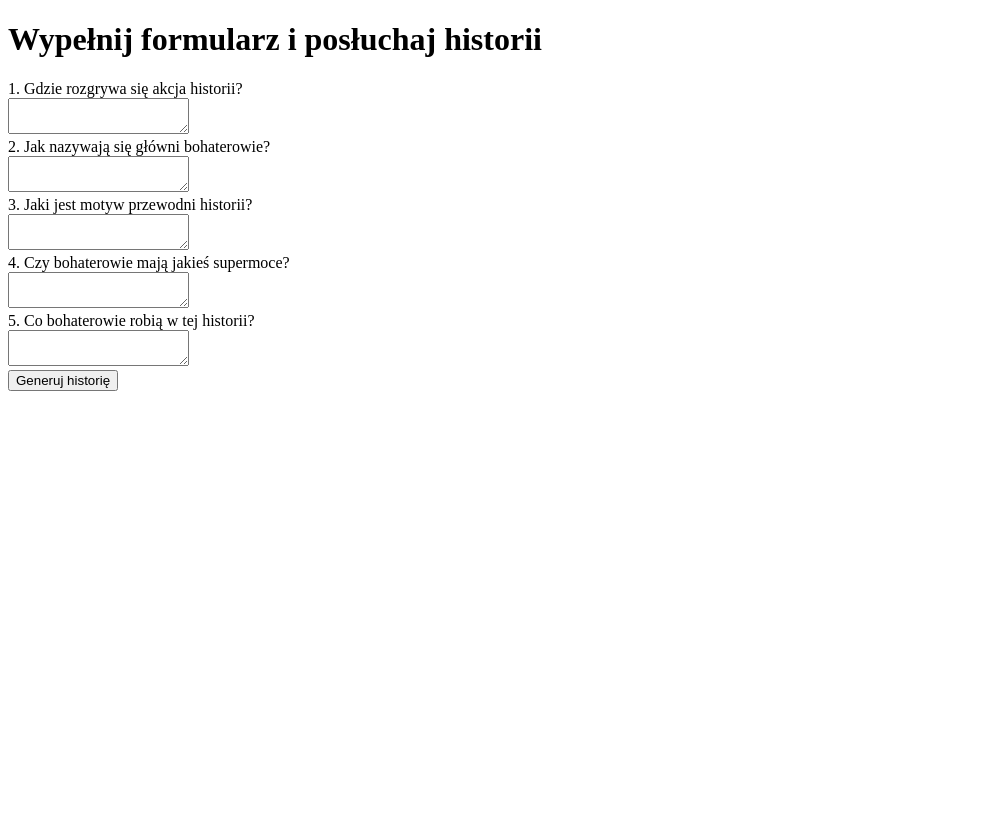
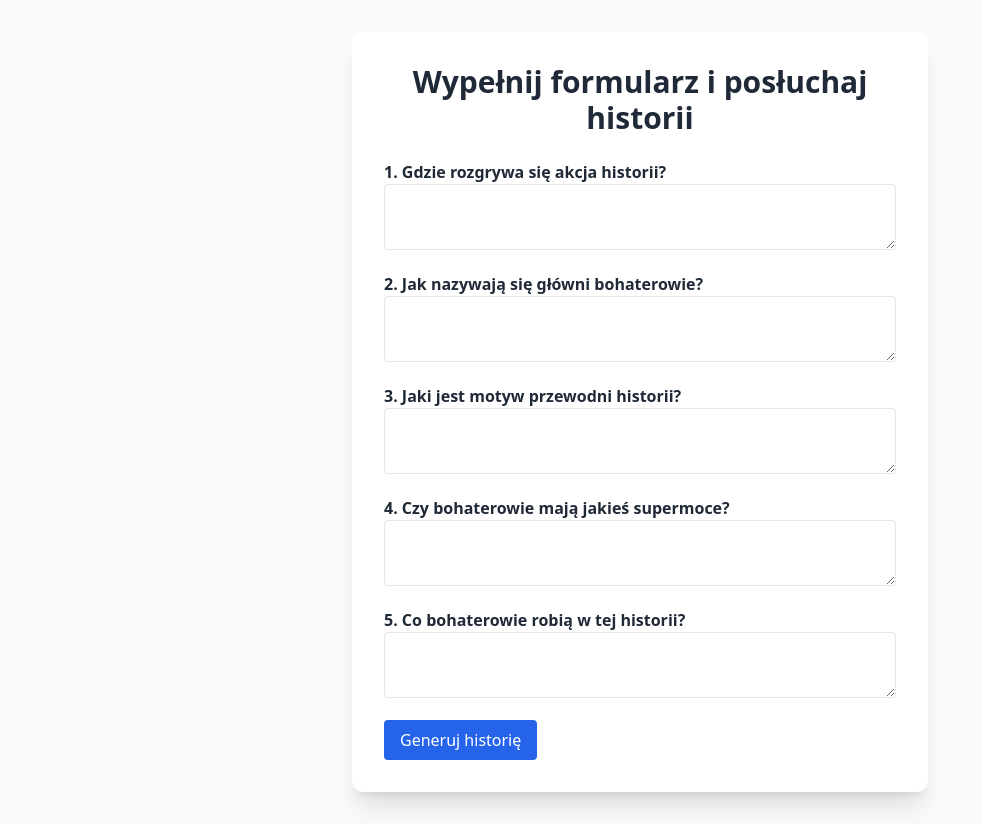
Before and after one commit to kamilsoldacki/will-you-read-me-smth, a plain HTML site: page templates/index.html in a window 1280 px wide. Shown: the whole page, without its empty margins (0-981 px from the left). Before the commit the page ends 800 px from the top, so only its background shows below. Drawn offline with nearby package versions, Linux system fonts and the light colour scheme.

Commit message:
Update index.html

```diff
--- a/templates/index.html
+++ b/templates/index.html
@@ -3,31 +3,39 @@
 <head>
     <meta charset="UTF-8">
     <title>Twoja Historia</title>
+    <script src="https://cdn.tailwindcss.com"></script>
 </head>
-<body>
-    <h1>Wypełnij formularz i posłuchaj historii</h1>
-    <form id="storyForm">
-        <label>1. Gdzie rozgrywa się akcja historii?</label><br>
-        <textarea name="q1" required></textarea><br>
+<body class="bg-gray-50 p-8 text-gray-800 font-sans">
+    <div class="max-w-xl mx-auto bg-white shadow-xl rounded-xl p-8">
+        <h1 class="text-3xl font-bold mb-6 text-center">Wypełnij formularz i posłuchaj historii</h1>
+        <form id="storyForm" class="space-y-4">
+            <div>
+                <label class="font-semibold block">1. Gdzie rozgrywa się akcja historii?</label>
+                <textarea name="q1" required class="w-full p-2 border rounded"></textarea>
+            </div>
+            <div>
+                <label class="font-semibold block">2. Jak nazywają się główni bohaterowie?</label>
+                <textarea name="q2" required class="w-full p-2 border rounded"></textarea>
+            </div>
+            <div>
+                <label class="font-semibold block">3. Jaki jest motyw przewodni historii?</label>
+                <textarea name="q3" required class="w-full p-2 border rounded"></textarea>
+            </div>
+            <div>
+                <label class="font-semibold block">4. Czy bohaterowie mają jakieś supermoce?</label>
+                <textarea name="q4" required class="w-full p-2 border rounded"></textarea>
+            </div>
+            <div>
+                <label class="font-semibold block">5. Co bohaterowie robią w tej historii?</label>
+                <textarea name="q5" required class="w-full p-2 border rounded"></textarea>
+            </div>
+            <button type="submit" class="mt-4 bg-blue-600 text-white px-4 py-2 rounded hover:bg-blue-700">Generuj historię</button>
+        </form>
 
-        <label>2. Jak nazywają się główni bohaterowie?</label><br>
-        <textarea name="q2" required></textarea><br>
-
-        <label>3. Jaki jest motyw przewodni historii?</label><br>
-        <textarea name="q3" required></textarea><br>
-
-        <label>4. Czy bohaterowie mają jakieś supermoce?</label><br>
-        <textarea name="q4" required></textarea><br>
-
-        <label>5. Co bohaterowie robią w tej historii?</label><br>
-        <textarea name="q5" required></textarea><br>
-
-        <button type="submit">Generuj historię</button>
-    </form>
-
-    <div id="player" style="display:none;">
-        <h2>Twoja historia:</h2>
-        <audio id="audio" controls></audio>
+        <div id="player" style="display:none;" class="mt-8">
+            <h2 class="text-xl font-bold mb-2">Twoja historia:</h2>
+            <audio id="audio" controls class="w-full"></audio>
+        </div>
     </div>
 
     <script src="/static/script.js"></script>
```
